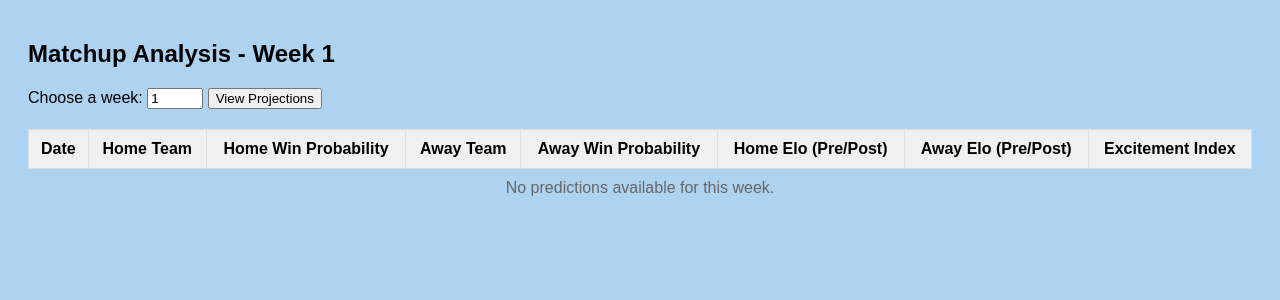
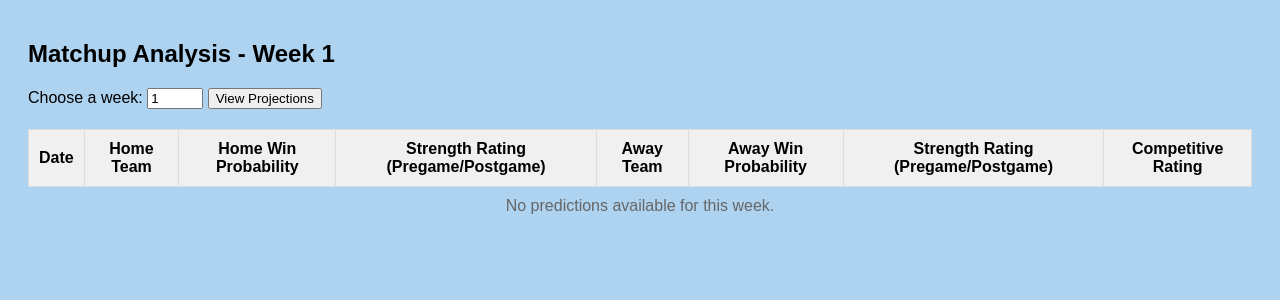
Before and after one commit to blainesea/CFBHub-Personal, a Flask app: page /gameProjections in a window 1280 px wide. Shown: the part 187-487 px from the top of the page. Run offline with Flask 3, Linux system fonts and the light colour scheme; data that the repository does not hold is empty.

Commit message:
change around gameProjections

```diff
--- a/app.py
+++ b/app.py
@@ -147,6 +147,17 @@ def gameProjections():
     if response.status_code == 200:
         games = response.json()
 
+        games = sorted(games, key=lambda game: (
+            (game.get('home_pregame_elo') in [None, '-'] and game.get('home_postgame_elo') in [None, '-'] and
+             game.get('away_pregame_elo') in [None, '-'] and game.get('away_postgame_elo') in [None, '-'] and
+             game.get('excitement_index') in [None, '-']),
+
+            (game.get('home_pregame_elo') in [None, '-'] and game.get('home_postgame_elo') in [None, '-'] or
+             game.get('away_pregame_elo') in [None, '-'] and game.get('away_postgame_elo') in [None, '-']) and
+             game.get('excitement_index') not in [None, '-'],
+
+            game.get('excitement_index') in [None, '-']
+        ))
     return render_template('gameProjections.html', games=games, week=week)
 
 @app.route('/settings')
--- a/templates/gameProjections.html
+++ b/templates/gameProjections.html
@@ -16,11 +16,11 @@
             <th style="padding: 10px; border: 1px solid #ddd;">Date</th>
             <th style="padding: 10px; border: 1px solid #ddd;">Home Team</th>
             <th style="padding: 10px; border: 1px solid #ddd;">Home Win Probability</th>
+            <th style="padding: 10px; border: 1px solid #ddd;">Strength Rating (Pregame/Postgame)</th>
             <th style="padding: 10px; border: 1px solid #ddd;">Away Team</th>
             <th style="padding: 10px; border: 1px solid #ddd;">Away Win Probability</th>
-            <th style="padding: 10px; border: 1px solid #ddd;">Home Elo (Pre/Post)</th>
-            <th style="padding: 10px; border: 1px solid #ddd;">Away Elo (Pre/Post)</th>
-            <th style="padding: 10px; border: 1px solid #ddd;">Excitement Index</th>
+            <th style="padding: 10px; border: 1px solid #ddd;">Strength Rating (Pregame/Postgame)</th>
+            <th style="padding: 10px; border: 1px solid #ddd;">Competitive Rating</th>
         </tr>
     </thead>
     <tbody>
@@ -32,18 +32,18 @@
                     <td style="padding: 10px; border: 1px solid #ddd; text-align: center;">
                         {{ (game.home_post_win_prob | float * 100) | round(1) }}%
                     </td>
+                    <td style="padding: 10px; border: 1px solid #ddd; text-align: center;">
+                        {{ game.home_pregame_elo }} / {{ game.home_postgame_elo if game.home_postgame_elo else '-' }}
+                    </td>
                     <td style="padding: 10px; border: 1px solid #ddd; text-align: center;">{{ game.away_team }}</td>
                     <td style="padding: 10px; border: 1px solid #ddd; text-align: center;">
                         {{ (game.away_post_win_prob | float * 100) | round(1) }}%
                     </td>
                     <td style="padding: 10px; border: 1px solid #ddd; text-align: center;">
-                        {{ game.home_pregame_elo }} / {{ game.home_postgame_elo if game.home_postgame_elo else 'N/A' }}
+                        {{ game.away_pregame_elo }} / {{ game.away_postgame_elo if game.away_postgame_elo else '-' }}
                     </td>
                     <td style="padding: 10px; border: 1px solid #ddd; text-align: center;">
-                        {{ game.away_pregame_elo }} / {{ game.away_postgame_elo if game.away_postgame_elo else 'N/A' }}
-                    </td>
-                    <td style="padding: 10px; border: 1px solid #ddd; text-align: center;">
-                        {{ game.excitement_index if game.excitement_index else 'N/A' }}
+                        {{ game.excitement_index[:5] if game.excitement_index else '-' }}
                     </td>
                 </tr>
             {% endfor %}
```
Also changed, not shown: stats_scraper.py (+57 -48 lines).
